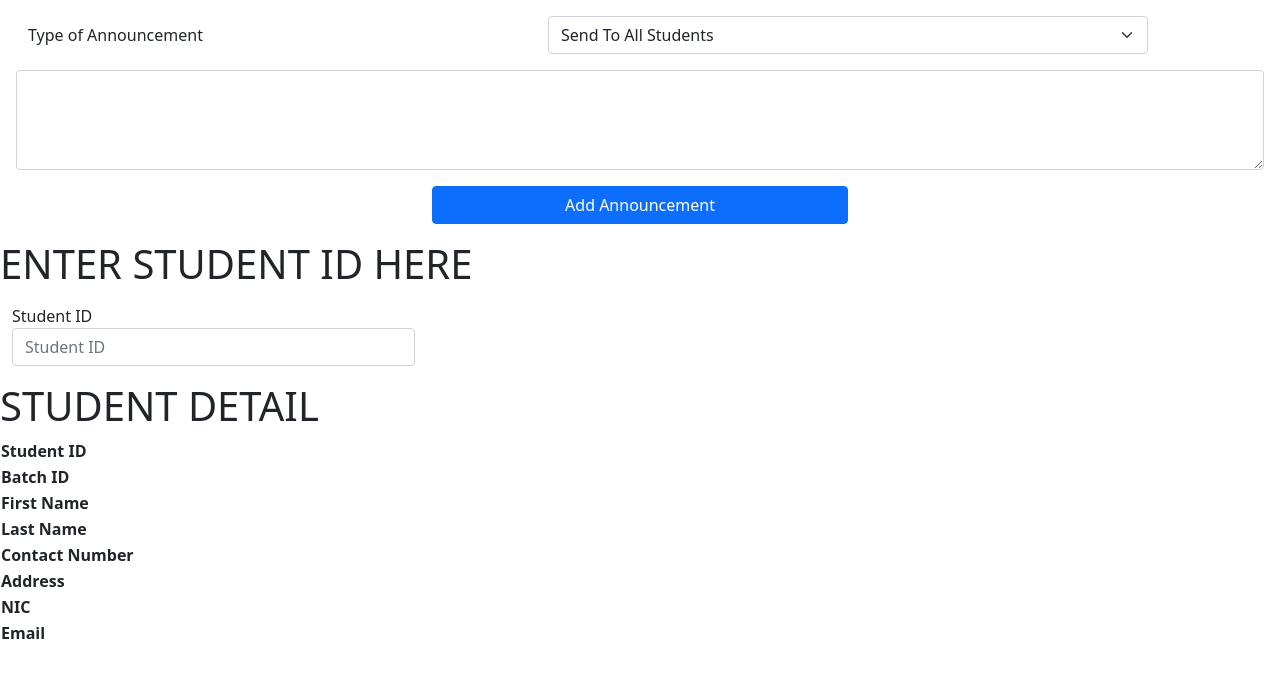
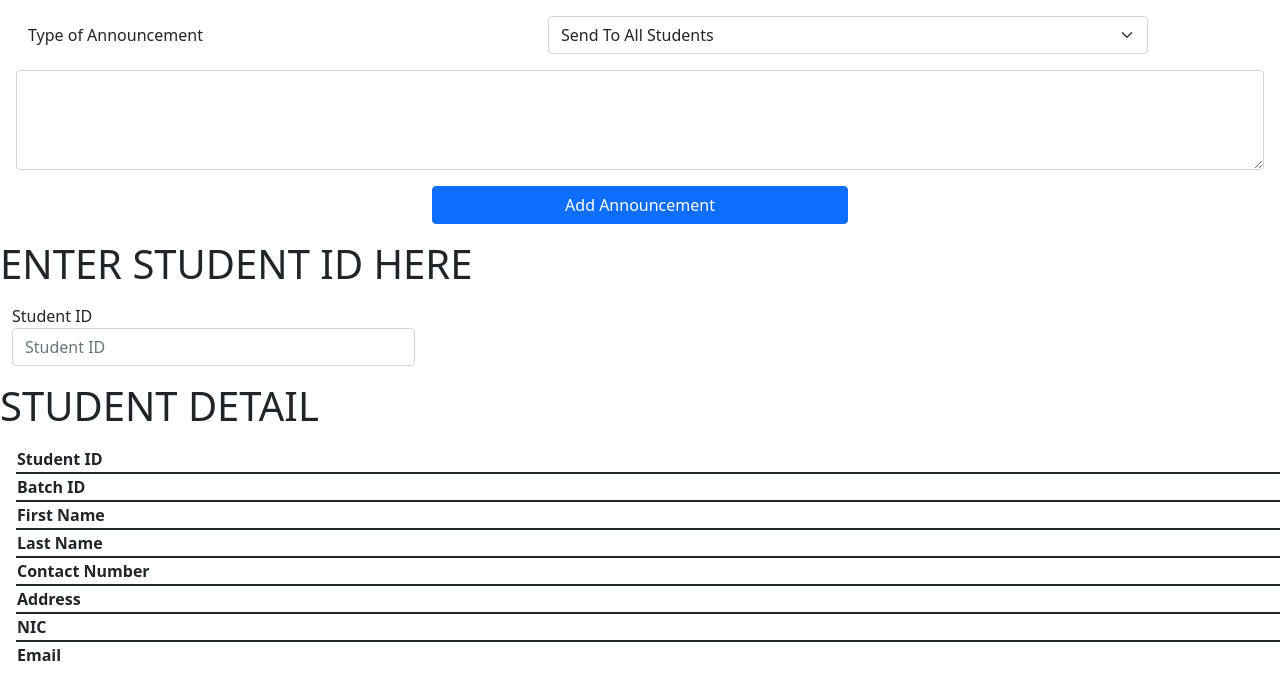
Before and after one commit to krishan30/Student-Management-System, a React (Create React App) app in the folder fe/: page / in a window 1280 px wide. Shown: the top 700 px of the page. Built offline with nearby package versions, Linux system fonts and the light colour scheme.

Commit message:
teacher view specific student

```diff
--- a/fe/src/App.js
+++ b/fe/src/App.js
@@ -11,7 +11,7 @@ export default function App() {
   return (
     <div className="App">
       <AddAnnouncement></AddAnnouncement>
-      <ViewStudentDetail></ViewStudentDetail>
+      <ViewStudentDetail> </ViewStudentDetail>
     </div>
   );
 }
--- a/fe/src/components/teacher/viewStudentDetail.js
+++ b/fe/src/components/teacher/viewStudentDetail.js
@@ -114,7 +114,7 @@ const StudentDetail = () => {
 
       <h1>STUDENT DETAIL</h1>
 
-      <table>
+      <table className="table p-3 m-3">
         <thead>
           <th>Student ID</th>
           <th>{stuId} </th>
```
